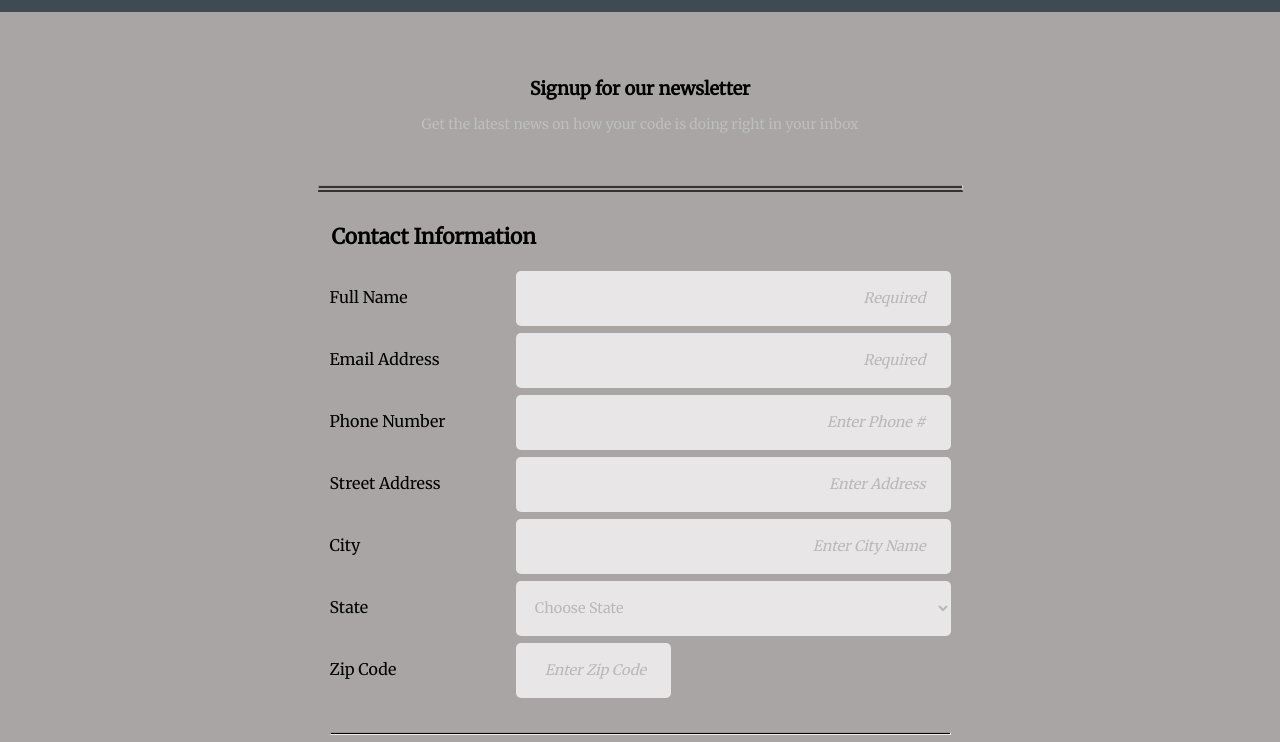
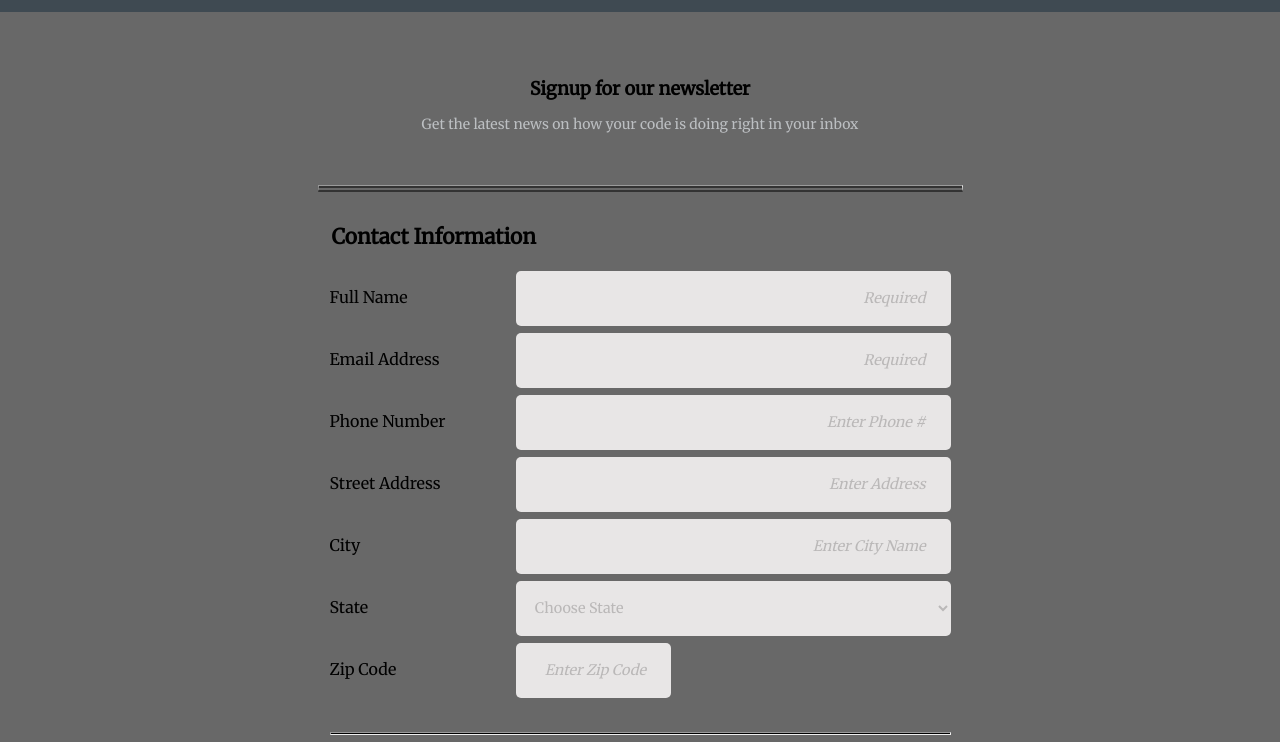
Before and after one commit to KevinMaischatz/KEVIN-MAISCHATZ-TTH-PROJECT-3, a plain HTML site: page index.html in a window 1280 px wide. Shown: the part 58-800 px from the top of the page. Drawn offline with Linux system fonts and the light colour scheme.

Commit message:
Update styles.css
darkened the background color so it does'nt clash with other text

```diff
--- a/css/styles.css
+++ b/css/styles.css
@@ -1,6 +1,6 @@
 body {
     font-family: 'Merriweather', sans-serif;
-    background-color: rgb(169, 165, 165);
+    background-color: rgb(104, 104, 104);
     margin: 0;
     padding: 0;
 }
```
